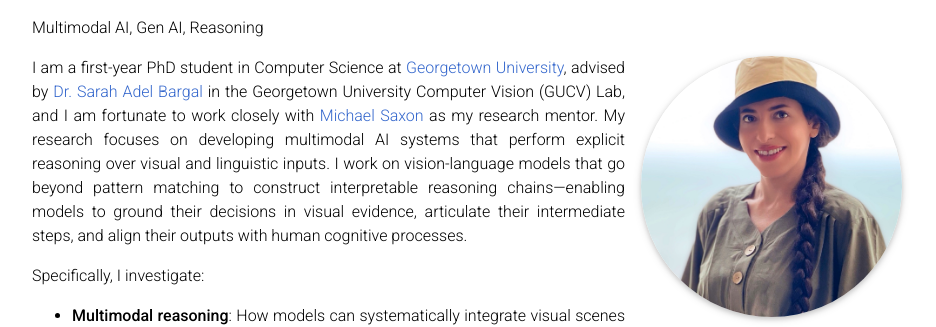
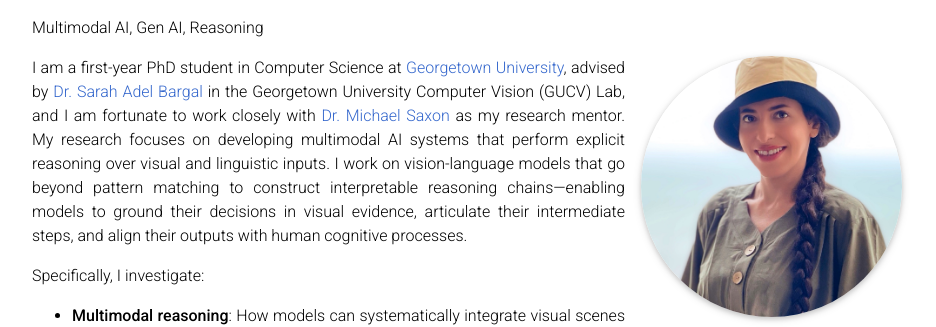
Before and after one commit to Arenaa/arenaa.github.io, a Jekyll site: the page built from _pages/about.md, in a window 1280 px wide. Shown: the part 145-472 px from the top of the page, without its empty margins (173-1109 px from the left). Built offline with Jekyll 4.4.1, drawn with Linux system fonts in a browser that asks for light colours; comment, search, counter and statistics services are not loaded; a style sheet for code colours, icons or effects is not loaded.

Commit message:
initial commit

```diff
--- a/_pages/about.md
+++ b/_pages/about.md
@@ -26,7 +26,7 @@ I am a first-year PhD student in Computer Science at <a href="https://www.george
 advised by <a href="https://cs-people.bu.edu/sbargal/">Dr. Sarah Adel Bargal</a>
 in the Georgetown University Computer Vision (GUCV) Lab, and I am fortunate
 to work closely with
-<a href="https://michaelsaxon.github.io/">Michael Saxon</a>
+<a href="https://michaelsaxon.github.io/">Dr. Michael Saxon</a>
 as my research mentor.
 My research focuses on developing multimodal AI systems that perform explicit
 reasoning over visual and linguistic inputs.
```
Also changed, not shown: _includes/projects.html (+6 -1 lines).
